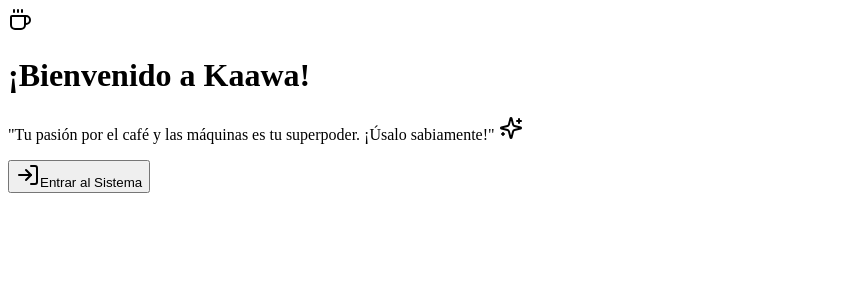
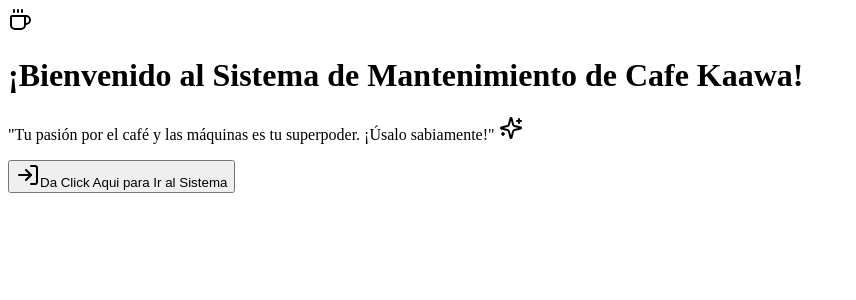
Before and after one commit to Cafekaawa/mtto1, a React (Create React App) app in the folder src/: page /welcome in a window 1280 px wide. Shown: the top 300 px of the page, without its empty margins (0-856 px from the left). Built offline with nearby package versions, Linux system fonts and the light colour scheme; the HTML template or start-up script is replaced by a standard one.

Commit message:
Welcome.js

```diff
--- a/src/pages/Welcome.js
+++ b/src/pages/Welcome.js
@@ -60,7 +60,7 @@
             <Coffee className="w-12 h-12 text-white" />
           </motion.div>
           <h1 className="text-5xl font-extrabold text-gray-800 bg-gradient-to-r from-amber-600 to-orange-700 bg-clip-text text-transparent leading-tight">
-            ¡Bienvenido a Kaawa!
+            ¡Bienvenido al Sistema de Mantenimiento de Cafe Kaawa!
           </h1>
         </motion.div>
 
@@ -76,7 +76,7 @@
           whileTap={{ scale: 0.98 }}
         >
           <LogIn className="w-6 h-6" />
-          Entrar al Sistema
+          Da Click Aqui para Ir al Sistema
         </motion.button>
       </motion.div>
     </div>
```
